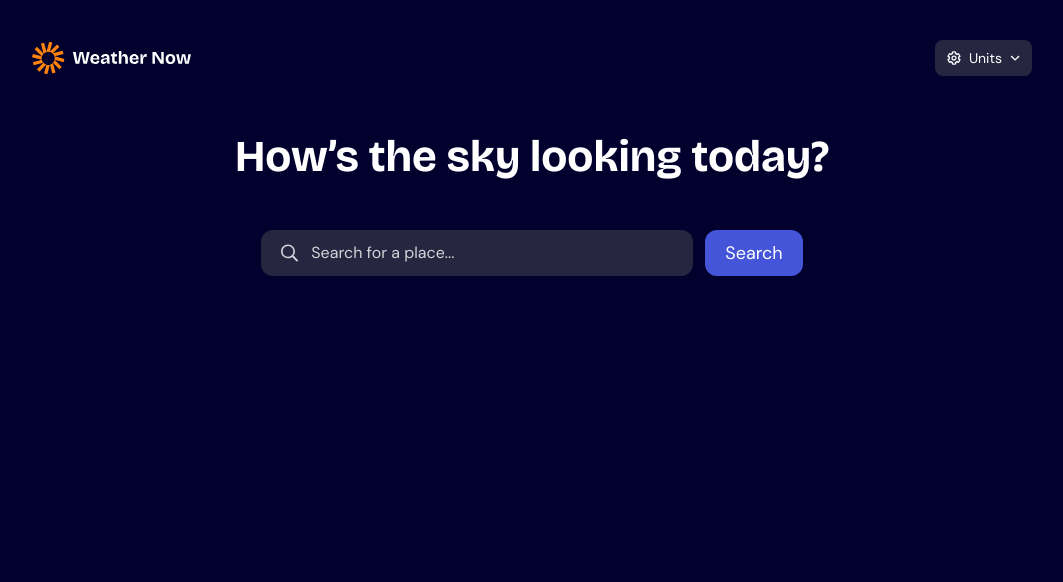
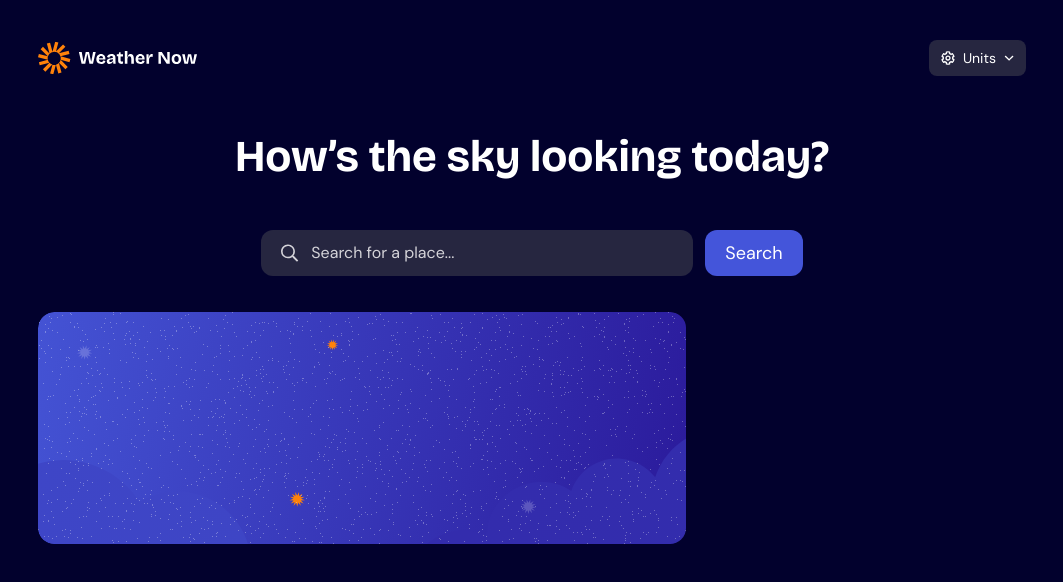
Before and after one commit to Dotesag/fm-weather-app, a Next.js app: page / in a window 1280 px wide. Shown: the top 582 px of the page, without its empty margins (108-1171 px from the left). Built offline with nearby package versions, Linux system fonts and the light colour scheme.

Commit message:
forecast fetch

```diff
--- a/src/components/Header/Header.tsx
+++ b/src/components/Header/Header.tsx
@@ -8,7 +8,7 @@ import { useEffect, useRef, useState } from "react";
 import { useMainContext } from "@/components/Mainpage";
 
 export default function Header() {
-  const { units, setUnits } = useMainContext();
+  const { units, setUnits, apiError } = useMainContext();
 
   const [isMenuShowed, SetIsMenuShowed] = useState<boolean>(false);
 
@@ -96,7 +96,7 @@ export default function Header() {
           </button>
           <div
             ref={menuRef}
-            className={`absolute bg-block px-1.5 py-1 rounded-xl border border-border text-sm text-nowrap right-0 mt-2 w-100 max-w-44 duration-200
+            className={`absolute z-100 bg-block px-1.5 py-1 rounded-xl border border-border text-sm text-nowrap right-0 mt-2 w-100 max-w-44 duration-200
               ${isMenuShowed ? "opacity-100 scale-100 translate-y-0 visible" : "opacity-0 scale-95 -translate-y-4 invisible"} `}
           >
             <button
@@ -202,9 +202,11 @@ export default function Header() {
           </div>
         </div>
       </div>
-      <h1 className="font-bricolage-grotesque text-[44px] mt-12">
-        How&rsquo;s the sky looking today?
-      </h1>
+      {!apiError && (
+        <h1 className="font-bricolage-grotesque text-[44px] mt-12">
+          How&rsquo;s the sky looking today?
+        </h1>
+      )}
     </header>
   );
 }
--- a/src/components/Mainpage.tsx
+++ b/src/components/Mainpage.tsx
@@ -6,10 +6,10 @@ import {
   SetStateAction,
   useContext,
 } from "react";
-import Weather from "./Weather/Weather";
+import WeatherBlock from "./Weather/WeatherBlock";
 import type { City } from "@/types/city";
 import Header from "./Header/Header";
-import type { Units } from "@/types/weather";
+import { Weather, type Units } from "@/types/weather";
 
 type MainContextType = {
   city: City | undefined;
@@ -18,6 +18,8 @@ type MainContextType = {
   setApiError: Dispatch<SetStateAction<boolean>>;
   units: Units;
   setUnits: Dispatch<SetStateAction<Units>>;
+  forecast: Weather | undefined;
+  setForecast: Dispatch<SetStateAction<Weather | undefined>>;
 };
 
 export const mainContext = createContext<MainContextType | null>(null);
@@ -38,15 +40,25 @@ export default function Mainpage() {
     temperature: "celsius",
     precipitation: "mm",
   });
+  const [forecast, setForecast] = useState<Weather>();
 
   return (
     <mainContext.Provider
-      value={{ city, setCity, apiError, setApiError, units, setUnits }}
+      value={{
+        city,
+        setCity,
+        apiError,
+        setApiError,
+        units,
+        setUnits,
+        forecast,
+        setForecast,
+      }}
     >
       <div className="flex flex-col items-center w-full  ">
-        <div className="flex flex-col w-full max-w-250 ">
+        <div className="flex flex-col w-full max-w-247 ">
           <Header />
-          <Weather />
+          <WeatherBlock />
         </div>
       </div>
     </mainContext.Provider>
--- a/src/components/Weather/ApiError/ApiError.tsx
+++ b/src/components/Weather/ApiError/ApiError.tsx
@@ -5,23 +5,23 @@ export default function ApiError() {
   const { setApiError } = useMainContext();
 
   return (
-    <div className="w-full flex flex-col items-center -mt-16">
+    <div className="w-full flex flex-col items-center mt-11">
       <Image
         src={"/images/icon-error.svg"}
         alt=""
         width={18}
         height={18}
-        className="w-7"
+        className="w-8.5"
       />
-      <h1 className="text-4xl font-bold font-bricolage-grotesque my-4">
+      <h1 className="text-5xl font-bold font-bricolage-grotesque mt-5">
         Something went wrong
       </h1>
-      <p className="text-sm text-neutral-300 w-90 text-center mb-4">
+      <p className="text-base/4.5 text-neutral-300 w-full max-w-110 text-center mt-6 mb-5">
         We couldn&rsquo;t connect to the server (API error). Please try again in a few
         moments.
       </p>
       <button
-        className="bg-block rounded-md text-[10px] py-1.75 px-3 flex gap-2 cursor-pointer"
+        className="bg-block rounded-md text-sm py-1.75 px-3 flex gap-2 cursor-pointer"
         onClick={() => setApiError(false)}
       >
         <Image
@@ -29,7 +29,7 @@ export default function ApiError() {
           alt=""
           width={16}
           height={17}
-          className="w-2.5"
+          className="w-3"
         />
         Retry
       </button>
--- /dev/null
+++ b/src/components/Weather/Forecast/CityCard.tsx/CityCard.tsx
@@ -0,0 +1,20 @@
+import { useMainContext } from "@/components/Mainpage";
+
+export default function CityCard() {
+  const { city, forecast } = useMainContext();
+  return (
+    <div className="bg-[url(/images/bg-today-large.svg)] w-full max-w-162 h-58 bg-cover rounded-2xl">
+      <div>
+        <h2>{city?.name}</h2>
+        <p>
+          {forecast?.current.time.toLocaleDateString("en-US", {
+            weekday: "long",
+            month: "short",
+            day: "2-digit",
+            year: "numeric",
+          })}
+        </p>
+      </div>
+    </div>
+  );
+}
--- /dev/null
+++ b/src/components/Weather/Forecast/Forecast.tsx
@@ -0,0 +1,50 @@
+import { City } from "@/types/city";
+import CityCard from "./CityCard.tsx/CityCard";
+import { useEffect, useRef, useState } from "react";
+import { useMainContext } from "@/components/Mainpage";
+import { getWeatherForecast } from "@/lib/forecast";
+
+export default function Forecast() {
+  const abortControllerRef = useRef<AbortController | null>(null);
+  const { setApiError, units, setForecast, city } = useMainContext();
+
+  const [forecastLoadStatus, setForecastLoadStatus] = useState<
+    "idle" | "loading" | "success" | "error"
+  >("idle");
+
+  async function loadForecast(city: City) {
+    try {
+      abortControllerRef.current?.abort();
+      abortControllerRef.current = new AbortController();
+
+      setForecastLoadStatus("loading");
+      const loadedForecast = await getWeatherForecast(
+        city.latitude,
+        city.longitude,
+        units.windSpeed,
+        units.temperature,
+        units.precipitation,
+        abortControllerRef.current.signal,
+      );
+      setForecast(loadedForecast);
+      setForecastLoadStatus("success");
+    } catch (error) {
+      if (error instanceof DOMException && error.name === "AbortError") return;
+
+      setForecastLoadStatus("error");
+      setApiError(true);
+      console.error("Error while loading cities:", error);
+    }
+  }
+
+  useEffect(() => {
+    if (!city) return;
+    loadForecast(city);
+  }, [city]);
+
+  return (
+    <section className="w-full h-full">
+      <CityCard />
+    </section>
+  );
+}
--- a/src/components/Weather/PlaceSelect/PlaceSelect.tsx
+++ b/src/components/Weather/PlaceSelect/PlaceSelect.tsx
@@ -11,13 +11,14 @@ export default function PlaceSelect() {
   >("idle");
   const [cities, setCities] = useState<Array<City>>([]);
   const [inputValue, setInputValue] = useState<string>("");
-  const abortControllerRef = useRef<AbortController | null>(null);
   const [isSelectorOpen, setIsSelectorOpen] = useState<boolean>(false);
 
   const formRef = useRef<HTMLFormElement | null>(null);
   const inputRef = useRef<HTMLInputElement | null>(null);
 
   const { setCity, setApiError } = useMainContext();
+
+  const abortControllerRef = useRef<AbortController | null>(null);
 
   async function loadCities(cityName: string) {
     try {
@@ -29,8 +30,8 @@ export default function PlaceSelect() {
         cityName,
         abortControllerRef.current.signal,
       );
+      setCities(loadedCities);
       setCityLoadStatus("success");
-      setCities(loadedCities);
     } catch (error) {
       if (error instanceof DOMException && error.name === "AbortError") return;
       setCityLoadStatus("error");
@@ -38,6 +39,7 @@ export default function PlaceSelect() {
       console.error("Error while loading cities:", error);
     }
   }
+
 
   useEffect(() => {
     const handleClickOutsideForm = (event: MouseEvent) => {
--- a/src/components/Weather/Weather.tsx
+++ b/src/components/Weather/WeatherBlock.tsx
@@ -1,13 +1,19 @@
 import ApiError from "./ApiError/ApiError";
+import Forecast from "./Forecast/Forecast";
 import PlaceSelect from "./PlaceSelect/PlaceSelect";
 import { useMainContext } from "@/components/Mainpage";
 
-export default function Weather() {
+export default function WeatherBlock() {
   const { apiError } = useMainContext();
 
   return (
     <div className="flex justify-center">
-      {!apiError && <PlaceSelect />}
+      {!apiError && (
+        <div className="w-full flex flex-col gap-9">
+          <PlaceSelect />
+          <Forecast />
+        </div>
+      )}
       {apiError && <ApiError />}
     </div>
   );
--- a/src/lib/forecast.ts
+++ b/src/lib/forecast.ts
@@ -12,6 +12,7 @@ export async function getWeatherForecast(
   windSpeedUnit?: WindSpeedUnit,
   temperatureUnit?: TemperatureUnit,
   precipitationUnit?: PrecipitationUnit,
+  abortSignal?: AbortSignal,
 ): Promise<Weather> {
   const params = {
     latitude: targetLatitude,
@@ -32,7 +33,8 @@ export async function getWeatherForecast(
     ...(precipitationUnit && { precipitation_unit: precipitationUnit }),
   };
   const url = "https://api.open-meteo.com/v1/forecast";
-  const responses = await fetchWeatherApi(url, params);
+  const fetchOptions: RequestInit = { signal: abortSignal };
+  const responses = await fetchWeatherApi(url, params, 3, 0.2, 1, fetchOptions);
 
   const response = responses[0];
 
```
